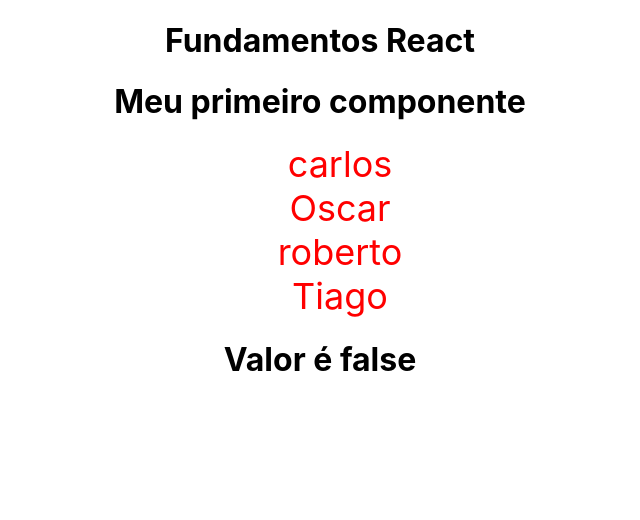
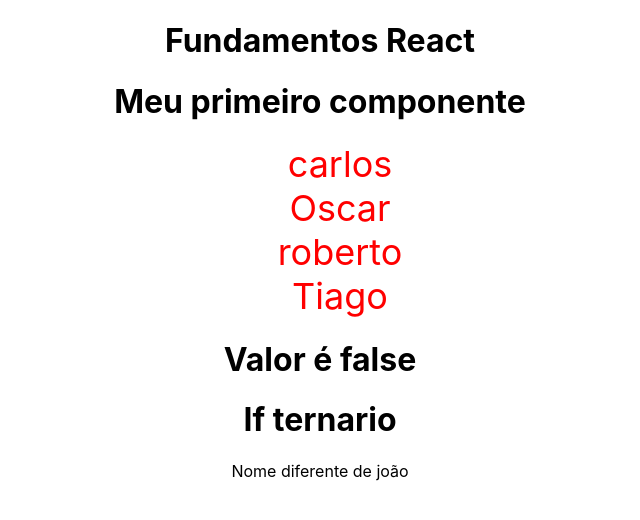
Before and after one commit to oscarRodriguesDev/reves-o-react, a React (Create React App) app in the folder fundamentos/: page / in a window 1280 px wide. Shown: the top 520 px of the page, without its empty margins (320-960 px from the left). Built offline with nearby package versions, Linux system fonts and the light colour scheme.

Commit message:
subindo ultimas atualizações

```diff
--- a/fundamentos/src/components/ifelse/renderCondicional.jsx
+++ b/fundamentos/src/components/ifelse/renderCondicional.jsx
@@ -3,10 +3,19 @@ import {useState} from 'react'
 export const RenderCondicional= ()=>{
 
     const [x] = useState(false)
+
+    const [name] = useState('Joãod')
     return(
         <div>
          {x && <h1>Valor é true</h1>}
          {!x && <h1>Valor é false</h1>}
+
+         {/* vamos exibir algo se op name for joão ou não */}
+
+          <div>
+            <h1>If ternario</h1>
+            {name ==='João' ? (<p>João</p>):(<p>Nome diferente de joão</p>) }
+          </div>
         </div>
     )
 }
```
Also changed, not shown: 1 other file (tests, documents, lock files or other folders).
